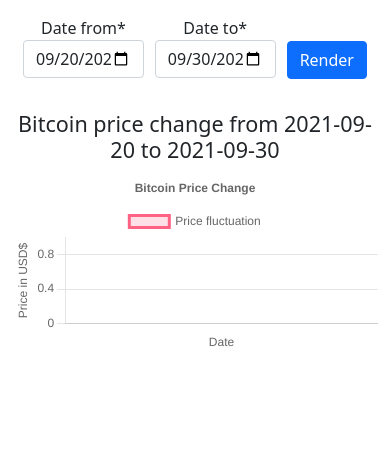
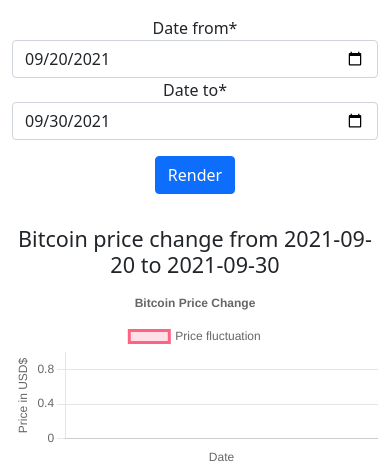
Before and after one commit to Faruqt/Bitcoin-Price-Tracker, a Django app: page / in a window 390 px wide. Shown: the top 468 px of the page. Run offline with Django 3.2, Linux system fonts and the light colour scheme; data that the repository does not hold is empty; some libraries are stand-ins or nearby versions.

Commit message:
Remove margin from render button

```diff
--- a/static/css/style.css
+++ b/static/css/style.css
@@ -18,9 +18,6 @@
 input{
     cursor: pointer;
 }
-.btn{
-    margin-top: 0 !important;
-}
 .chart-container{
     width: 100% !important;
 }
@@ -30,8 +27,8 @@
         width: 100%;
     }
 }
-@media (max-width: 991px) {
-        .btn{
-            margin-top: 25px !important;
-    }
+@media (max-width: 500px) {
+    .cover{
+        display: block!important
+        }
 }
--- a/templates/btc/chart.html
+++ b/templates/btc/chart.html
@@ -30,7 +30,6 @@
             <div class="">
               <button type="submit" class="order-2 btn btn-primary mt-3"> Render</button>
             </div>
-
           </div>
         </form>
       </div>
```
Lines whose indentation alone changed are shown as unchanged.
